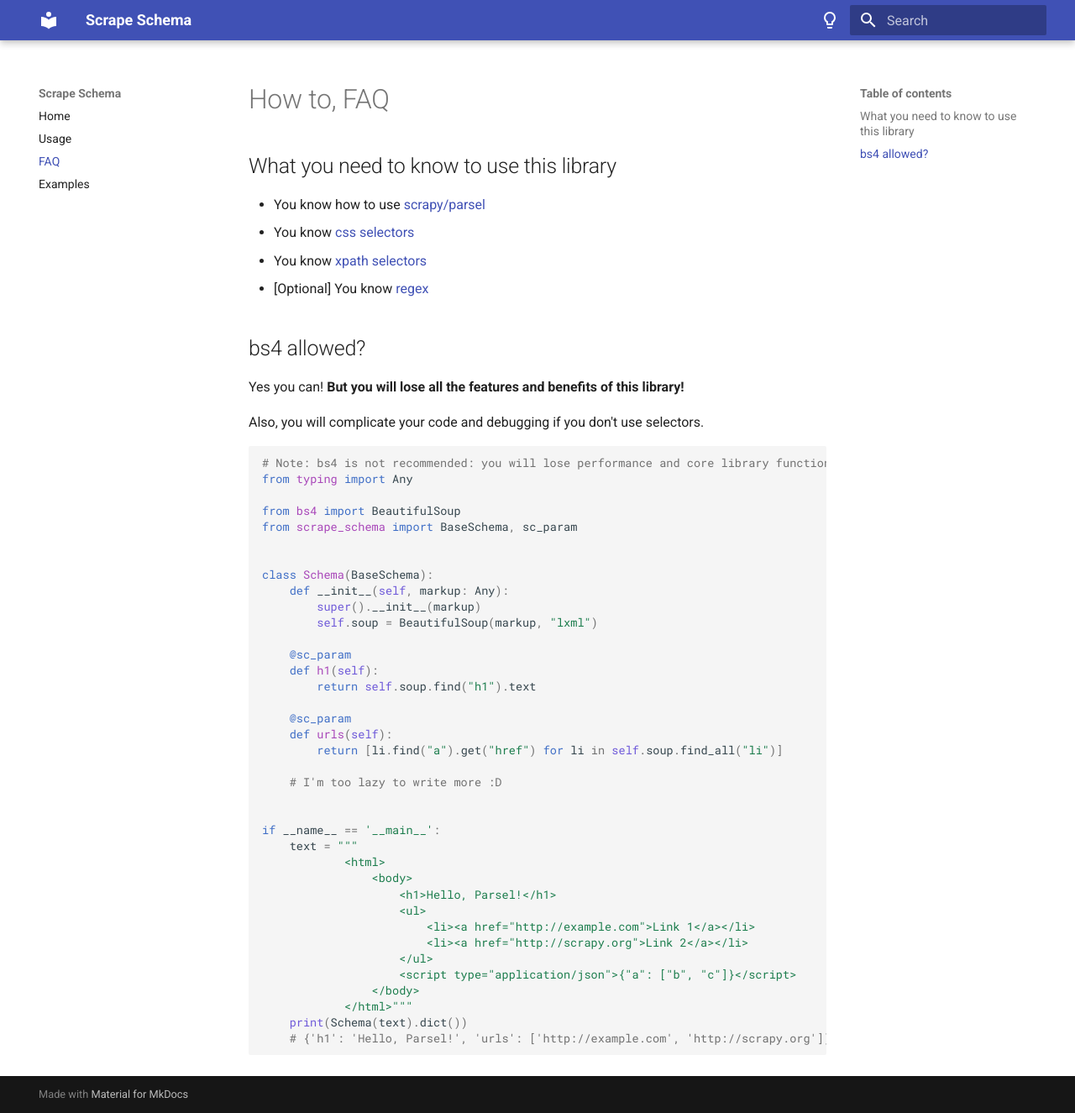
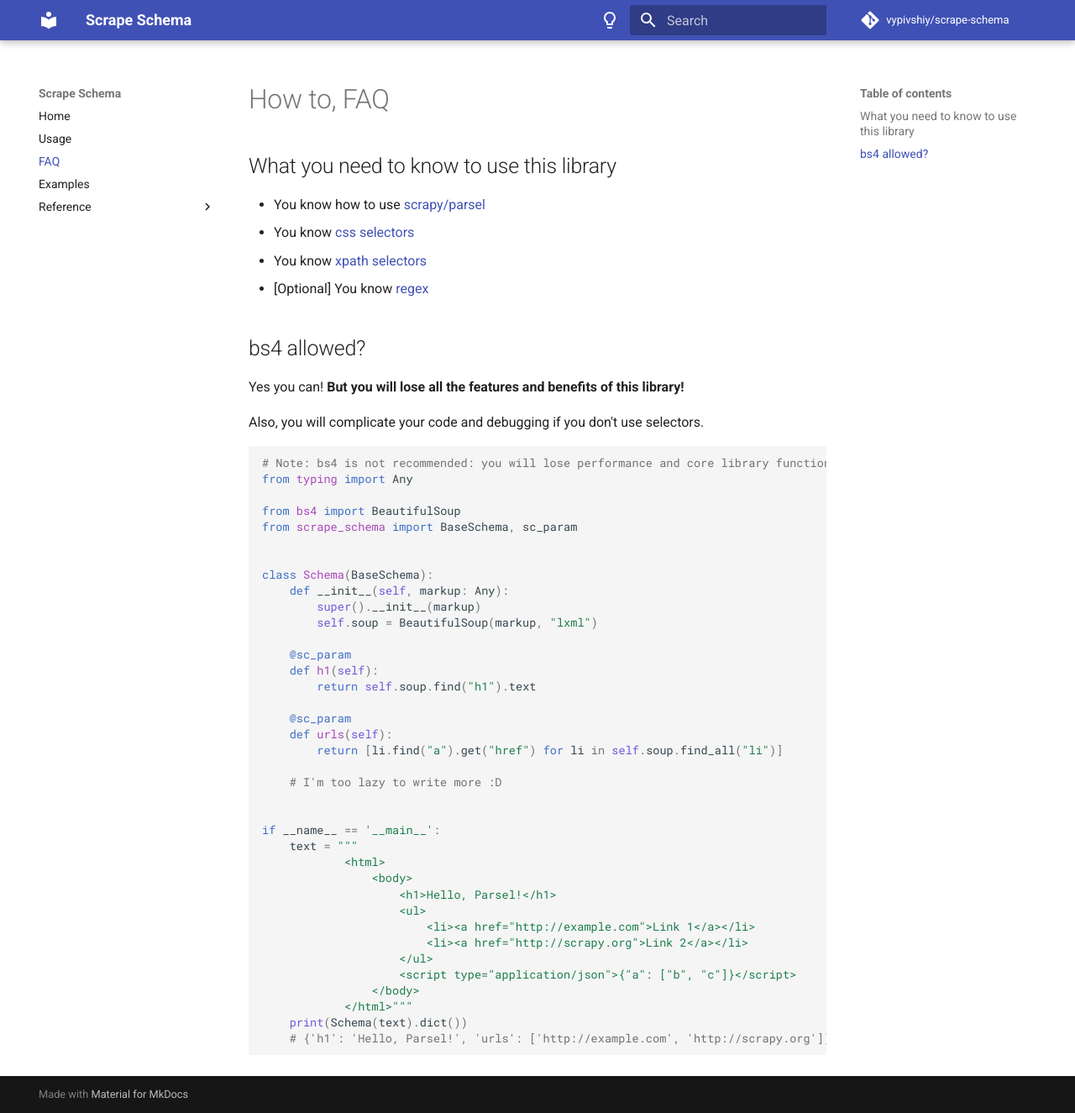
Before and after one commit to vypivshiy/scrape-schema, an MkDocs documentation site: the page built from docs/howto.md, in a window 1280 px wide and 1325 px high. Shown: the whole window at 84% size. Built offline with MkDocs 1.6.1 and Material for MkDocs 9.7.7, drawn with Linux system fonts in a browser that asks for light colours; comment, search, counter and statistics services are not loaded.

Commit message:
update config, add mkdocstrings, add reference pages

```diff
--- a/mkdocs.yml
+++ b/mkdocs.yml
@@ -1,6 +1,19 @@
 site_name: Scrape Schema
+site_author: Georgiy
 site_description: Converting any text (xml, html, plain text, stdout, etc) to python datatypes
-strict: true
+site_url: https://scrape-schema.readthedocs.io/
+repo_name: vypivshiy/scrape-schema
+repo_url: https://github.com/vypivshiy/scrape-schema
+
+nav:
+  - Home: index.md
+  - Usage: usage.md
+  - FAQ: howto.md
+  - Examples: examples.md
+  - Reference:
+      - Schema: reference/schema.md
+      - Fields: reference/fields.md
+
 theme:
   name: material
   palette:
@@ -19,14 +32,21 @@
         icon: material/lightbulb
         name: "Switch to light mode"
 
+plugins:
+  - search
+  - mkdocstrings:
+      default_handler: python
+
 
 markdown_extensions:
+  - pymdownx.superfences:
+  - admonition:
+  - pymdownx.details:
   - pymdownx.highlight:
       anchor_linenums: true
-  - pymdownx.superfences
-
-nav:
-  - Home: index.md
-  - Usage: usage.md
-  - FAQ: howto.md
-  - Examples: examples.md
+  - pymdownx.magiclink:
+      repo_url_shortener: true
+      repo_url_shorthand: true
+      normalize_issue_symbols: true
+      user: vypivshiy
+      repo: scrape-schema
```
